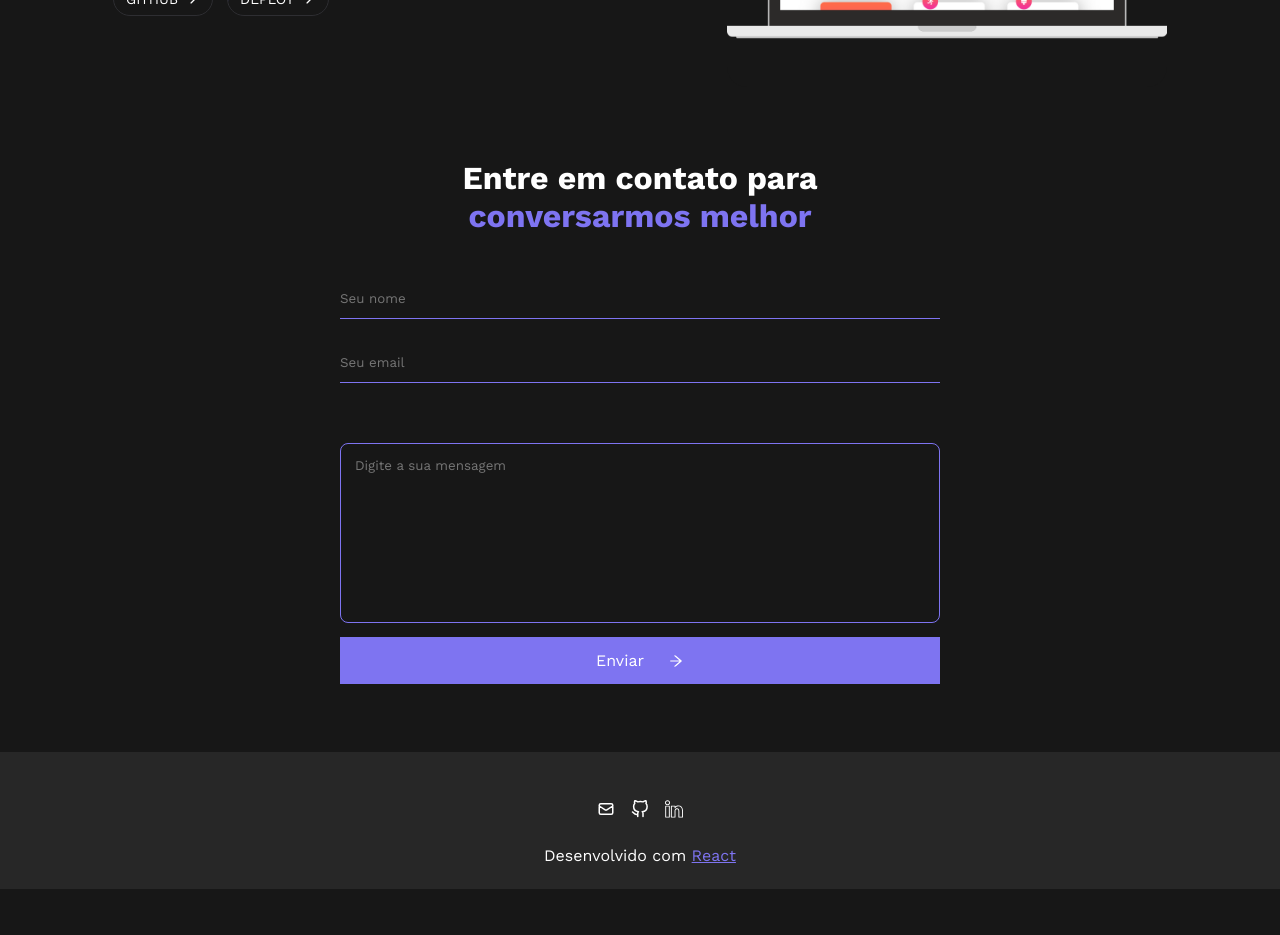
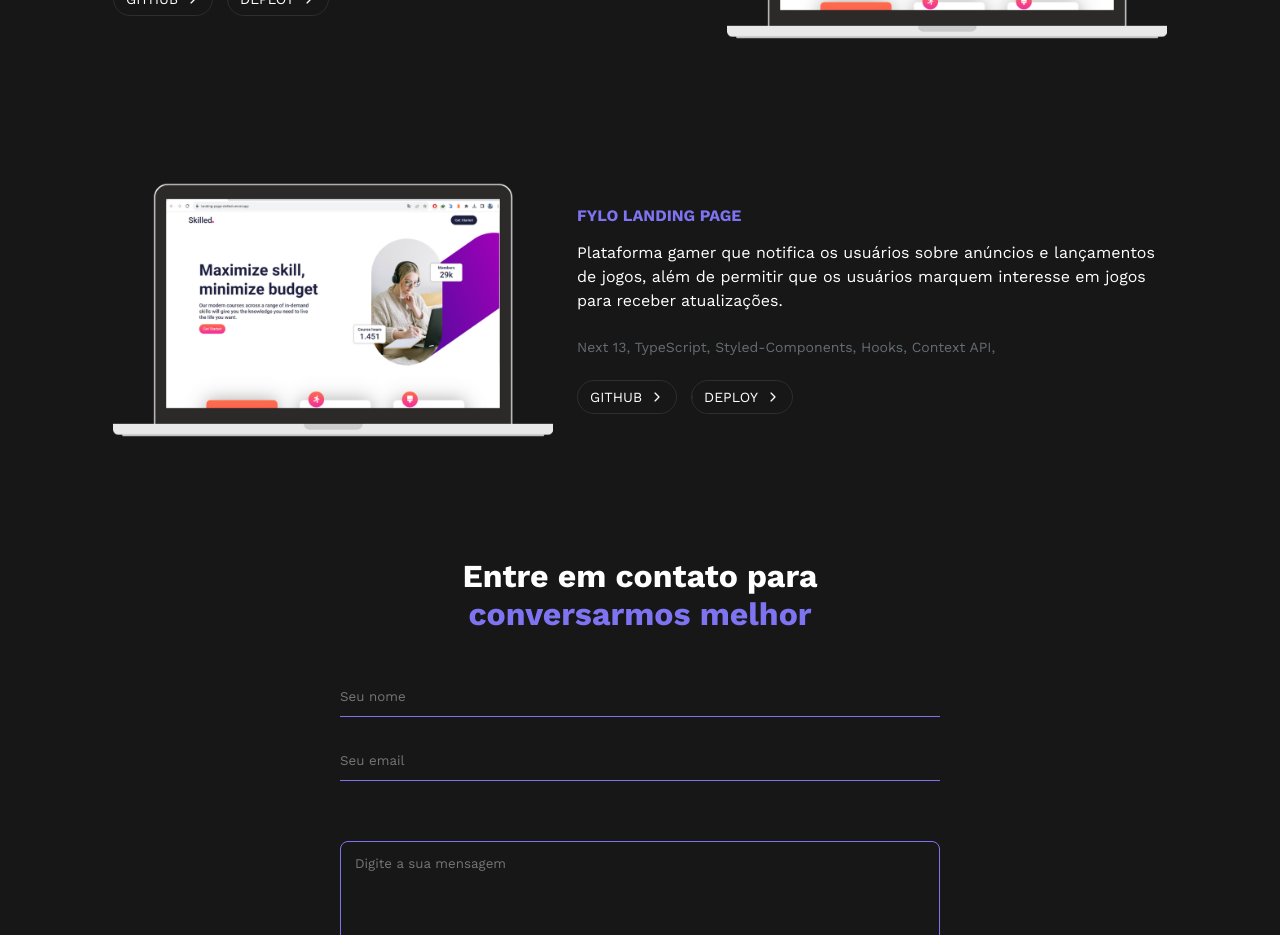
Before and after one commit to rogeritael/portfolio, a React (Vite) app: page / in a window 1280 px wide. Shown: the part 2540-3475 px from the top of the page. Before the commit the page ends 3429 px from the top, so only its background shows below. Built offline with nearby package versions, Linux system fonts and the light colour scheme.

Commit message:
adicionando links dos projetos

```diff
--- a/src/mocks/projects.ts
+++ b/src/mocks/projects.ts
@@ -2,7 +2,7 @@
 // import pizzaria from '../assets/projects/pizza.svg'
 import quando_lanca from '../assets/projects/quando_lanca_mockup.png'
 import loopstudios from '../assets/projects/loopstudios.png'
-import skillet from '../assets/projects/skillet.png'
+import skilled from '../assets/projects/skillet.png'
 
 export const projects = [
     // {
@@ -29,8 +29,8 @@ export const projects = [
         description: 'Plataforma gamer que notifica os usuários sobre anúncios e lançamentos de jogos, além de permitir que os usuários marquem interesse em jogos para receber atualizações.',
         technologies:  ['Next 13', 'TypeScript', 'Styled-Components', 'Hooks', 'Context API'],
         content_side: 'left',
-        gitLink: 'https://github.com/rogeritael/Topolinos-Pizzaria',
-        prodLink: 'https://topolinos-pizzaria.vercel.app/',
+        gitLink: 'https://quando-laca-web.vercel.app/',
+        prodLink: 'https://quando-laca-web.vercel.app/',
     },
     {
         cover: loopstudios,
@@ -38,16 +38,25 @@ export const projects = [
         description: 'Plataforma gamer que notifica os usuários sobre anúncios e lançamentos de jogos, além de permitir que os usuários marquem interesse em jogos para receber atualizações.',
         technologies:  ['Next 13', 'TypeScript', 'Styled-Components', 'Hooks', 'Context API'],
         content_side: 'right',
-        gitLink: 'https://github.com/rogeritael/Topolinos-Pizzaria',
-        prodLink: 'https://topolinos-pizzaria.vercel.app/',
+        gitLink: 'https://github.com/rogeritael/loopstudios',
+        prodLink: 'https://loopstudios-blue.vercel.app/',
     },
     {
-        cover: skillet,
+        cover: skilled,
         project_name: 'Skillet Landing Page',
         description: 'Plataforma gamer que notifica os usuários sobre anúncios e lançamentos de jogos, além de permitir que os usuários marquem interesse em jogos para receber atualizações.',
         technologies:  ['Next 13', 'TypeScript', 'Styled-Components', 'Hooks', 'Context API'],
         content_side: 'left',
-        gitLink: 'https://github.com/rogeritael/Topolinos-Pizzaria',
-        prodLink: 'https://topolinos-pizzaria.vercel.app/',
+        gitLink: 'https://github.com/rogeritael/landing-page-skilled',
+        prodLink: 'https://landing-page-skilled.vercel.app/',
+    },
+    {
+        cover: skilled,
+        project_name: 'Fylo Landing Page',
+        description: 'Plataforma gamer que notifica os usuários sobre anúncios e lançamentos de jogos, além de permitir que os usuários marquem interesse em jogos para receber atualizações.',
+        technologies:  ['Next 13', 'TypeScript', 'Styled-Components', 'Hooks', 'Context API'],
+        content_side: 'right',
+        gitLink: 'https://github.com/rogeritael/Fylo_landing_page',
+        prodLink: 'https://fylo-landing-page-nu-rust.vercel.app/',
     },
 ]
```
